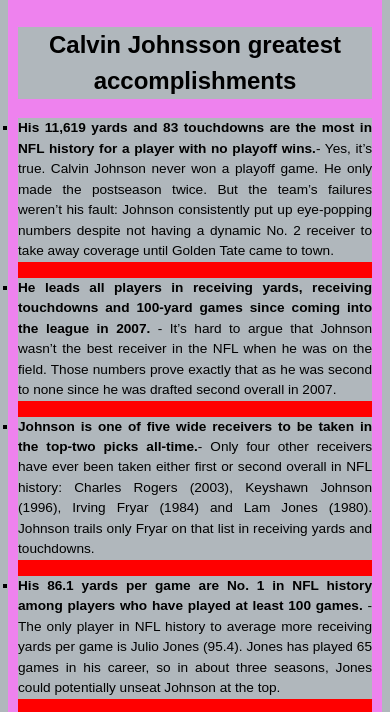
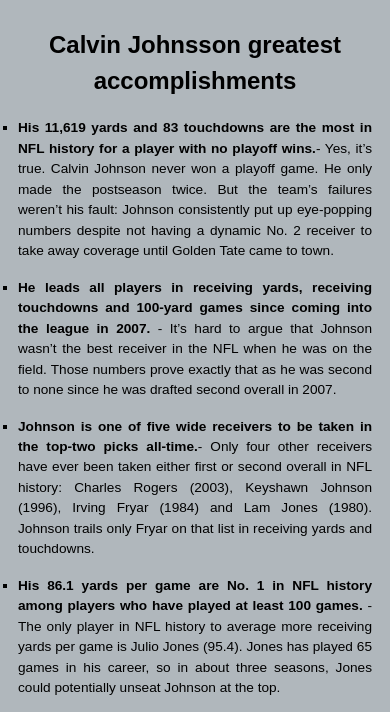
Before and after one commit to MarceloUR/calvinjohnson81, a plain HTML site: page index.html in a window 390 px wide. Shown: the part 532-1244 px from the top of the page. Drawn offline with Linux system fonts and the light colour scheme; a script that the page names is missing.

Commit message:
Add files via upload

```diff
--- a/style.css
+++ b/style.css
@@ -10,13 +10,13 @@
   ul {
     font-size: 3.5vw;
     padding: 0px;
-    background-color: red;
+
   }
 
 
   #tribute-info {
     padding: 10px;
-    background-color: violet;
+
   }
 }
 
```
